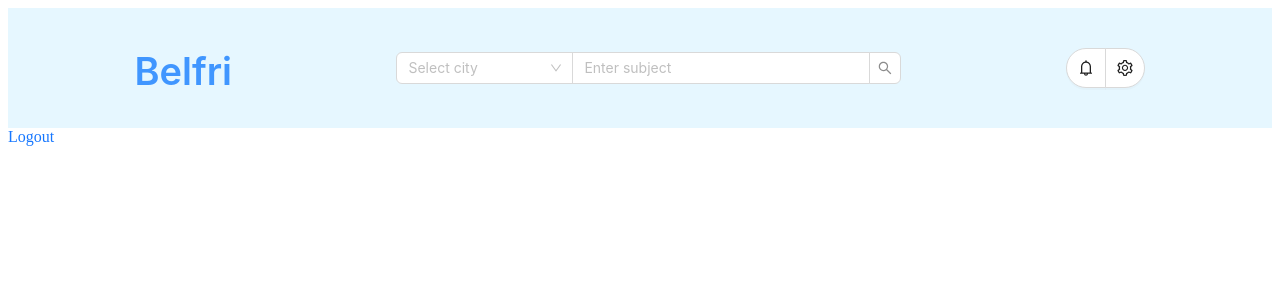
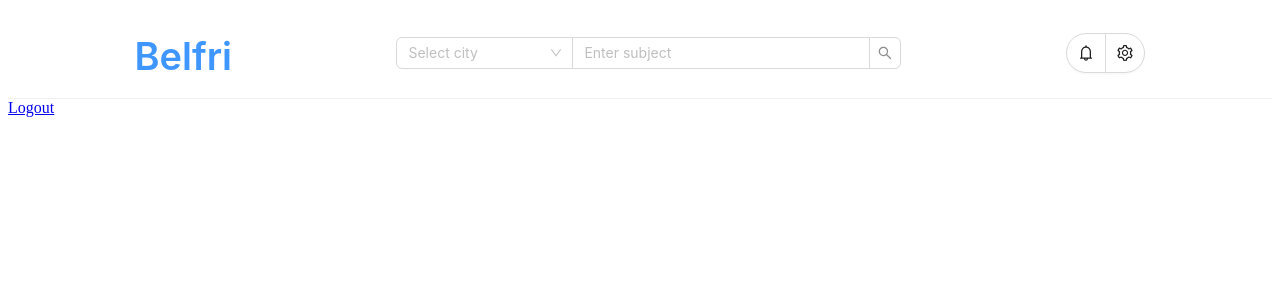
Before and after one commit to m-baj/Belfri, a Next.js app: page / in a window 1280 px wide. Shown: the top 300 px of the page. Built offline with nearby package versions, Linux system fonts and the light colour scheme.

Commit message:
Updated index layout

```diff
--- a/src/pages/index.tsx
+++ b/src/pages/index.tsx
@@ -1,7 +1,7 @@
 import PageHeader from "@/components/PageHeader/PageHeader";
 // import { useUser } from "@/hooks/useUser";
 import { blue } from "@ant-design/colors";
-import { Layout } from "antd";
+import { Layout, Divider } from "antd";
 import Link from "next/link";
 // import { useEffect, useState } from "react";
 
@@ -14,13 +14,10 @@ export default function Home() {
 
     return (
         <body style={{ margin: 0 }}>
-            <Header style={{ height: '120px', background: '#e6f7ff', padding: 0 }}>
-                <PageHeader />
-            </Header>
-            <Content>
-                {/* {username} : {token}<br /> */}
-                <Link href="/logout">Logout</Link>
-            </Content>
+            <PageHeader />
+            <Divider style={{ margin: 0 }} />
+            {/* {username} : {token}<br /> */}
+            <Link href="/logout">Logout</Link>
         </body>
     );
 }
```
